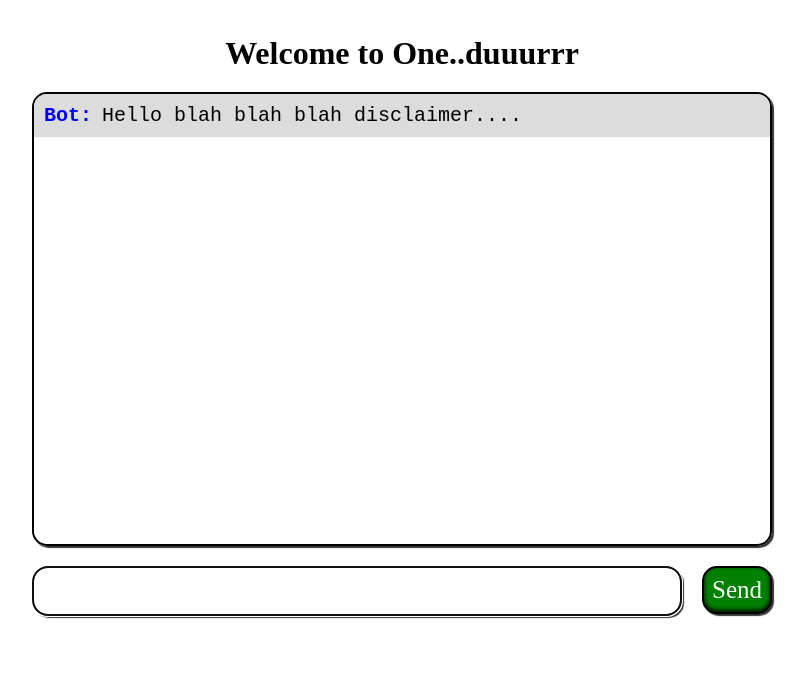
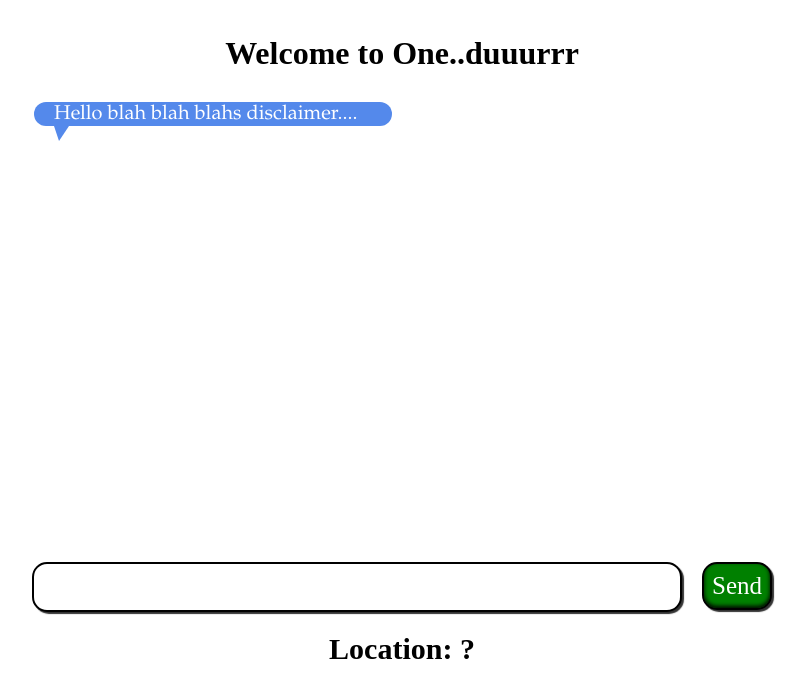
Before and after one commit to ssnippets/undaunted, a plain HTML site: page src/index.html in a window 1280 px wide. Shown: the whole page, without its empty margins (238-1044 px from the left). Drawn offline with nearby package versions, Linux system fonts and the light colour scheme.

Commit message:
Updated version

```diff
--- a/src/index.html
+++ b/src/index.html
@@ -10,8 +10,17 @@
   <body>
     <h1 class="bot-title">Welcome to One..duuurrr</h1>
     <ul id="chat-list">
-      <li class="chat-list-item gray">
-        <div class="userName blue">Bot:</div><div class="msg">Hello blah blah blah disclaimer....</div>
+      <li class="chat-list-item">
+        <div class="frame-left">
+         <div class="msg-frame">
+         <div class="msg-subframe">
+          <div class="bot-msg">
+            Hello blah blah blahs disclaimer....
+          </div>
+					</div>
+				</div>
+          <div class="bot-msg-arrow"></div>
+        </div>
       </li>
     </ul>
 		<div class="input-container">
@@ -20,6 +29,6 @@
 				Send
 			</div>
 		</div>
-
+		<div id="location">Location: ?</div>
   </body>
 </html>
--- a/src/script.js
+++ b/src/script.js
@@ -1,37 +1,37 @@
-var bgColor = "white";
-
 $(document).ready( function() {
   "use strict";
+	var gKeyword = "root";
 
-	$("#input-textbox").focus();
+	getLocation();
+
+	//$("#input-textbox").focus();
 
   $("#send-button").click(function(){
-    var userName = "You" + ":";
     var msg = $("#input-textbox").val();
+
 
 		if (msg === '')
 		{
 			return;
 		}
 
-    var lineColor = getListItemColor();
-
-    var chatLine = '<li class="' + lineColor + '"><div class="userName red">' + userName +'</div><div class="msg">' + msg + '</div></li>';
+    var chatLine = '<li class="chat-list-item"><div class="frame-right"><div class="user-msg">' + msg + '</div><div class="user-msg-arrow"></div></div></li>';
     $("#input-textbox").val('');
     $("#chat-list").append(chatLine);
 
-    userName = "Bot" + ":";
-    lineColor = getListItemColor();
-    getResponse(msg, function(data) {
+    getResponse(msg, gKeyword, function(data) {
 			if (data.response)
 			{
-				chatLine = '<li class="' + lineColor + '"><div class="userName blue">' + userName +'</div><div class="msg">' + data.response + '</div></li>';
+				chatLine = '<li class="chat-list-item"><div class="frame-left"><div class="msg-frame"><div class="bot-msg">' + data.response + '</div></div><div class="bot-msg-arrow"></div></div></li>';
 			} else {
-				chatLine = '<li class="' + lineColor + '"><div class="userName blue">' + userName +'</div><div class="msg">Please rephrase your question</div></li>';
+				chatLine = '<li class="chat-list-item"><div class="frame-left"><div class="bot-msg">No Answer.</div><div class="bot-msg-arrow"></div></div></li>';
 			}
 			$("#chat-list").append(chatLine);
+
+			gKeyword = data.keyword;
 			scrollToBottom();
 		});
+
   });
 
   $("#input-textbox").keydown(
@@ -44,20 +44,7 @@ $(document).ready( function() {
 	);
 });
 
-function getListItemColor() {
-	"use strict";
-  var listItemColor;
-  if (bgColor === "white") {
-    listItemColor = "chat-list-item white";
-    bgColor = "gray";
-  } else {
-    listItemColor = "chat-list-item gray";
-    bgColor = "white";
-  }
-  return listItemColor;
-}
-
-function getResponse(msg, cb) {
+function getResponse(msg, keyword, cb) {
 	"use strict";
 
 	$.ajax({
@@ -66,7 +53,7 @@ function getResponse(msg, cb) {
 		dataType: 'json',
 		contentType: 'application/json',
 		processData: false,
-		data: JSON.stringify( { query: msg, keywords: [] } ),
+		data: JSON.stringify( { query: msg, keywords: [ keyword ] } ),
 		success: function(data) {
 			cb(data);
 		},
@@ -79,6 +66,19 @@ function getResponse(msg, cb) {
 function scrollToBottom() {
 	"use strict";
 	var chatHeight = $("#chat-list").prop("scrollHeight");
-	//$("#chat-list").scrollTop() = $("#chat-list").scrollHeight;
 	$("#chat-list").scrollTop(chatHeight);
 }
+
+function getLocation() {
+	"use strict";
+	if (navigator.geolocation) {
+			navigator.geolocation.getCurrentPosition(showPosition);
+	} else {
+			$("#location").html("Geolocation is not supported by this browser.");
+	}
+}
+function showPosition(position) {
+	"use strict";
+	$("#location").html("Latitude: " + position.coords.latitude +
+	"<br>Longitude: " + position.coords.longitude);
+}
--- a/src/style.css
+++ b/src/style.css
@@ -12,26 +12,21 @@
   margin: 2px auto 20px;
   width: 736px;
   height: 450px;
-  border: black solid 2px;
   list-style: none;
   padding-left: 0px;
   overflow:hidden;
   overflow-y:scroll;
-  font-family: "Courier New", Courier, monospace;
-	-webkit-border-radius: 15px;
-  -moz-border-radius: 15px;
-  border-radius: 15px;
-  -webkit-box-shadow: 2px 2px 1px #333;
-  -moz-box-shadow: 2px 2px 1px #333;
-  box-shadow: 2px 2px 1px #333;
+  font-family: 'Palatino Linotype', 'Book Antiqua', Palatino, serif;
 }
 
 .chat-list-item {
   text-align: left;
   margin-left: 0px;
   margin-bottom: 0px;
-  padding: 10px;
-  font-size: 20px;
+  padding-top: 10px;
+  display: block;
+  width: 100%;
+  clear: both;
 }
 
 .input-container {
@@ -85,29 +80,67 @@
   cursor: pointer;
 }
 
-.gray {
-  background-color: gainsboro;
+.frame-left {
+  float: left;
 }
 
-.white {
-  background-color: white;
+.frame-right {
+  float: right;
 }
 
-.blue {
-  color: blue;
+.bot-msg {
+  margin-bottom: 20px;
+  display: inline;
+  padding: 10px 20px;
+  font-size: 20px;
+
+
+  color: white;
+  margin-right: 15px;
+	line-height: normal; /*44px;*/
 }
 
-.red {
-  color: red;
+.bot-msg-arrow {
+  width: 0;
+  height: 0;
+  border-left: 5px solid transparent;
+  border-right: 10px solid transparent;
+  border-top: 15px solid #5489eb;
+  margin: 0px 20px;
 }
 
-.userName {
+.user-msg {
+  margin-bottom: 20px;
   display: inline;
-  text-align: left;
-  font-weight: bold;
+  padding: 10px 20px;
+  font-size: 20px;
+	-webkit-border-radius: 15px;
+  -moz-border-radius: 15px;
+  border-radius: 15px;
+  background-color: gainsboro;
+  color: black;
 }
 
-.msg {
-  display: inline;
-  padding-left: 10px;
+.user-msg-arrow {
+  width: 0;
+  height: 0;
+  border-left: 10px solid transparent;
+  border-right: 5px solid transparent;
+  border-top: 15px solid gainsboro;
+  margin: 10px 20px;
 }
+
+.msg-frame {
+	background-color: #5489eb;
+	-webkit-border-radius: 15px;
+  -moz-border-radius: 15px;
+  border-radius: 15px;
+	margin-right: 15px;
+}
+
+#location {
+	text-align: center;
+	font-size: 30px;
+	font-weight: bold;
+	margin-top: 20px;
+}
```
Lines whose indentation alone changed are shown as unchanged.
